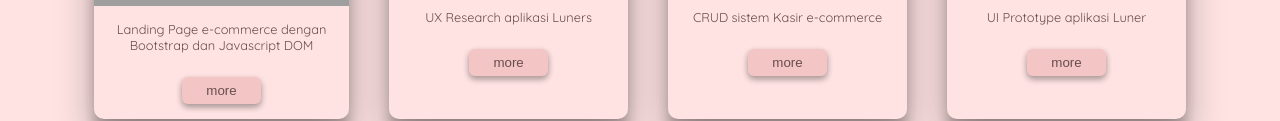
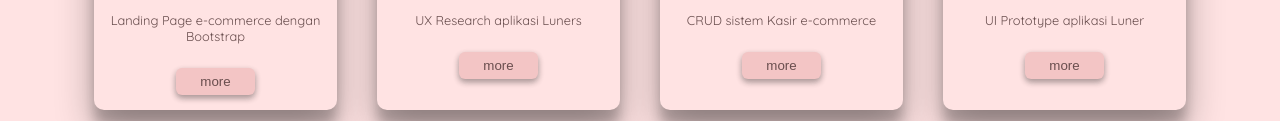
Before and after one commit to oktvindh/myportfolio, a plain HTML site: page index.html in a window 1280 px wide. Shown: the part 2088-2209 px from the top of the page. Drawn offline with Linux system fonts and the light colour scheme; grey boxes are pictures that could not be loaded.

Commit message:
edit-karya

```diff
--- a/index.html
+++ b/index.html
@@ -82,7 +82,7 @@
               src="https://images.unsplash.com/photo-1515965885361-f1e0095517ea?ixlib=rb-1.2.1&ixid=MnwxMjA3fDB8MHxwaG90by1wYWdlfHx8fGVufDB8fHx8&auto=format&fit=crop&w=870&q=80"
             />
             <div class="card-content">
-              <p>Landing Page e-commerce dengan Bootstrap dan Javascript DOM </p>
+              <p>Landing Page e-commerce dengan Bootstrap</p>
               <button class="button">
                 <a href="http://" target="_blank" rel="noopener noreferrer"
                   >more</a
```
